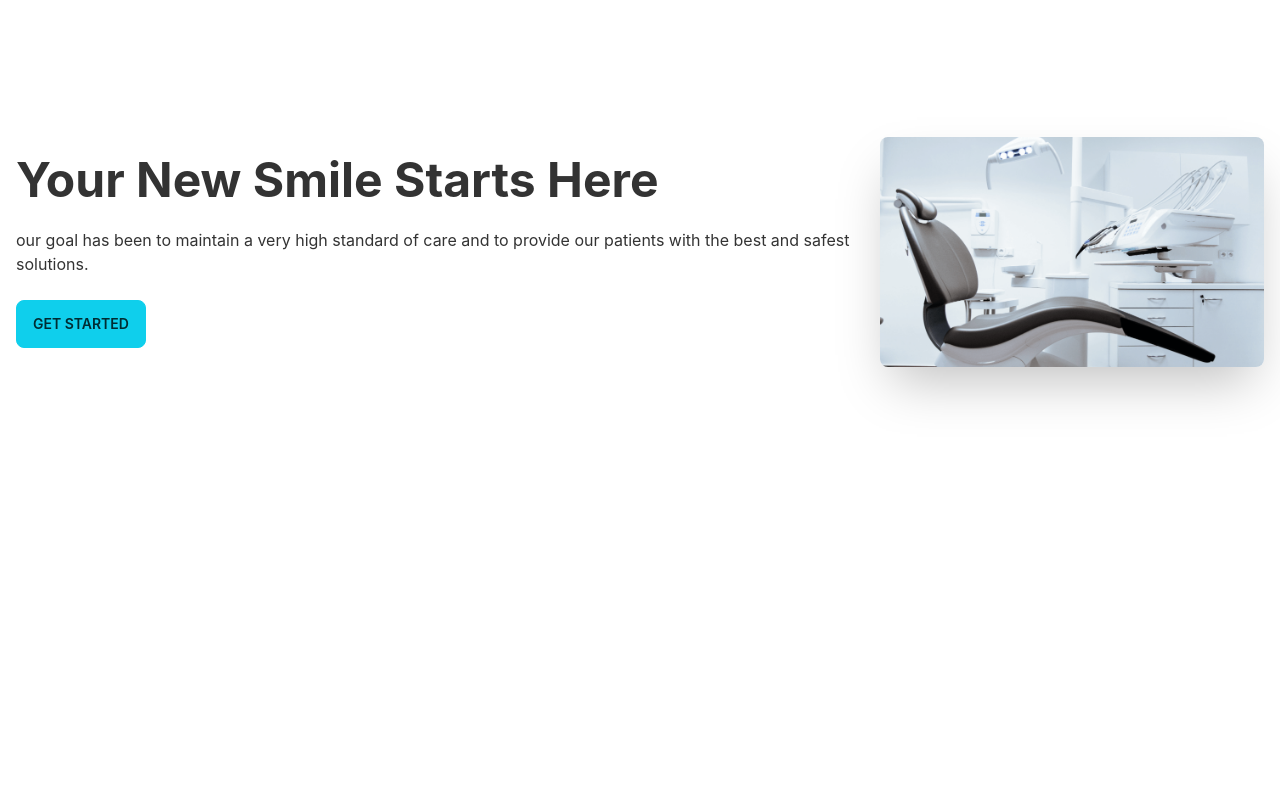
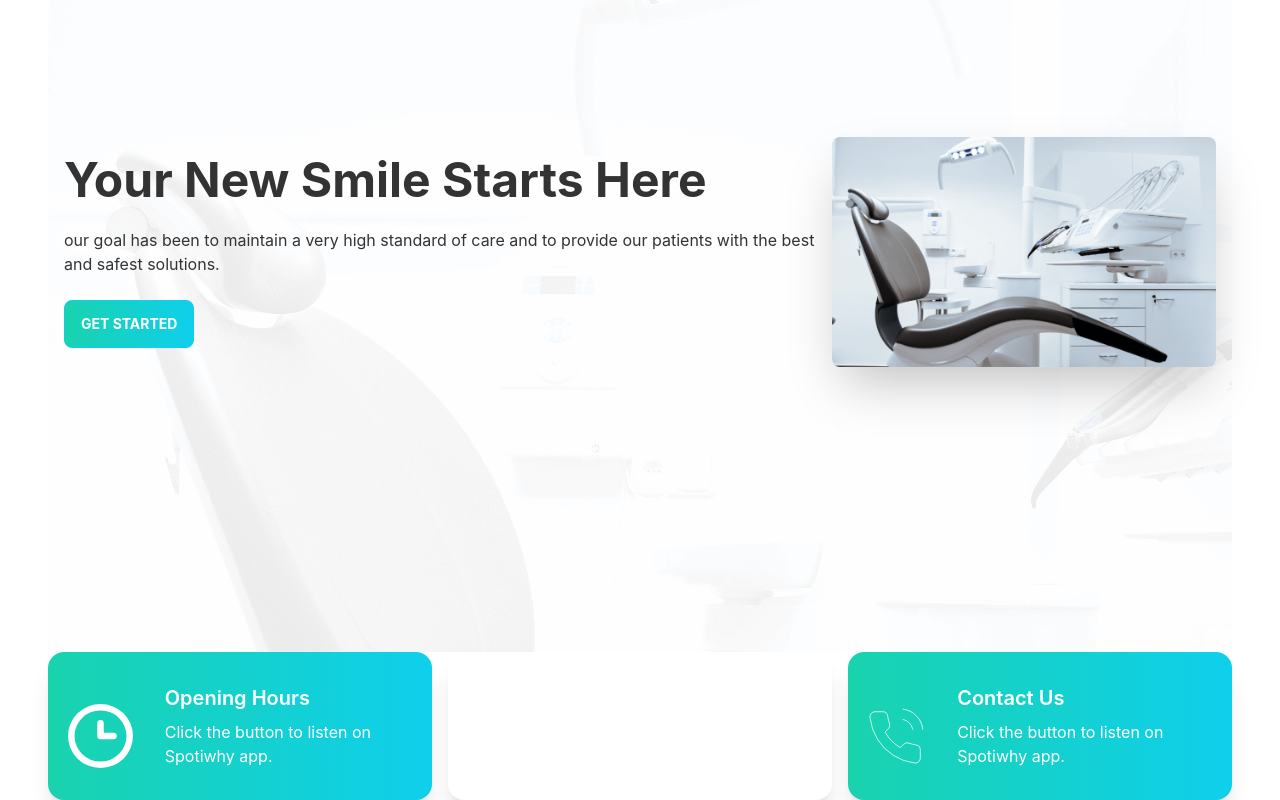
Before and after one commit to trshawonbd/doctors-portal-client, a React (Create React App) app: page / in a window 1280 px wide. Shown: the part 212-1012 px from the top of the page. Before the commit the page ends 864 px from the top, so only its background shows below. Built offline with nearby package versions, Linux system fonts and the light colour scheme.

Commit message:
info committed

```diff
--- a/src/Pages/Home/Banner/Banner.js
+++ b/src/Pages/Home/Banner/Banner.js
@@ -1,15 +1,18 @@
 import React from 'react';
 import chair from '../../../assets/images/chair.png';
+import chairBg from '../../../assets/images/bg.png';
 
 const Banner = () => {
     return (
-        <div class="hero min-h-screen	">
+        <div
+        style={{background: `url(${chairBg})`}}
+        class="hero min-h-screen	">
             <div class="hero-content flex-col lg:flex-row-reverse">
                 <img src={chair} class="max-w-sm rounded-lg shadow-2xl" />
                 <div>
                     <h1 class="text-5xl font-bold">Your New Smile Starts Here</h1>
                     <p class="py-6">our goal has been to maintain a very high standard of care and to provide our patients with the best and safest solutions.</p>
-                    <button class="btn btn-primary">Get Started</button>
+                    <button class="btn btn-primary uppercase text-white font-bold bg-gradient-to-r from-secondary to-primary">Get Started</button>
                 </div>
             </div>
         </div>
--- a/src/Pages/Home/Home/Home.js
+++ b/src/Pages/Home/Home/Home.js
@@ -1,10 +1,12 @@
 import React from 'react';
 import Banner from '../Banner/Banner';
+import Info from '../Info/Info';
 
 const Home = () => {
     return (
-        <div>
+        <div className='px-12'>
             <Banner></Banner>
+            <Info></Info>
         </div>
     );
 };
--- /dev/null
+++ b/src/Pages/Home/Info/Info.js
@@ -0,0 +1,17 @@
+import React from 'react';
+import InfoCard from './InfoCard';
+import clock from '../../../assets/icons/clock.svg';
+import marker from '../../../assets/icons/marker.svg';
+import phone from '../../../assets/icons/phone.svg';
+
+const Info = () => {
+    return (
+        <div className='grid grid-cols-1 lg:grid-cols-3 gap-4'>
+            <InfoCard cardTitle = 'Opening Hours'bg = 'bg-gradient-to-r from-secondary to-primary' img={clock}></InfoCard>
+            <InfoCard cardTitle = 'Our Locations'bg = 'bg-accent' img={marker}></InfoCard>
+            <InfoCard cardTitle = 'Contact Us'   bg = 'bg-gradient-to-r from-secondary to-primary' img={phone}></InfoCard>
+        </div>
+    );
+};
+
+export default Info;
--- /dev/null
+++ b/src/Pages/Home/Info/InfoCard.js
@@ -0,0 +1,16 @@
+import React from 'react';
+
+const InfoCard = ({img, cardTitle, bg}) => {
+    return (
+        <div class={`card lg:card-side bg-base-100 shadow-xl ${bg}`}>
+            <figure className='pt-5 lg:pl-5'
+            ><img src={img} alt="Album" /></figure>
+            <div class="card-body text-white">
+                <h2 class="card-title">{cardTitle}</h2>
+                <p>Click the button to listen on Spotiwhy app.</p>
+            </div>
+        </div>
+    );
+};
+
+export default InfoCard;
```
